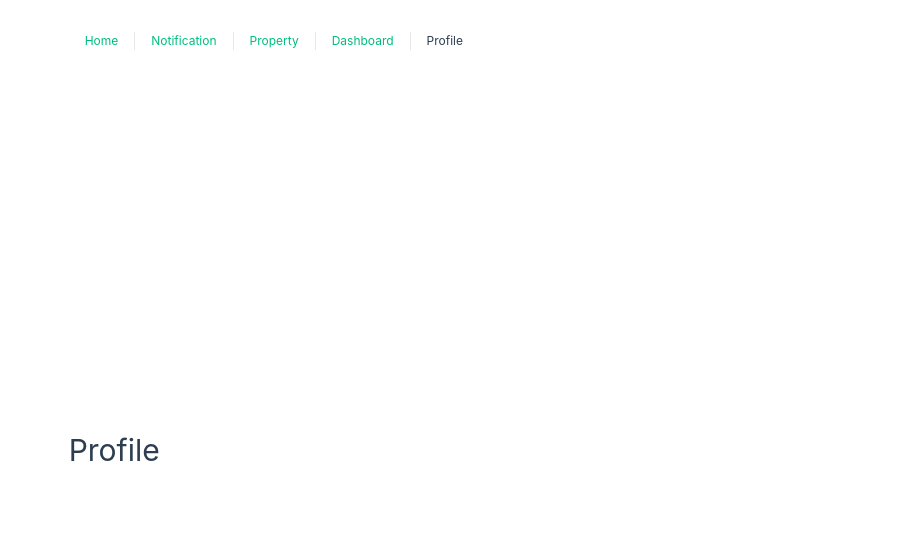
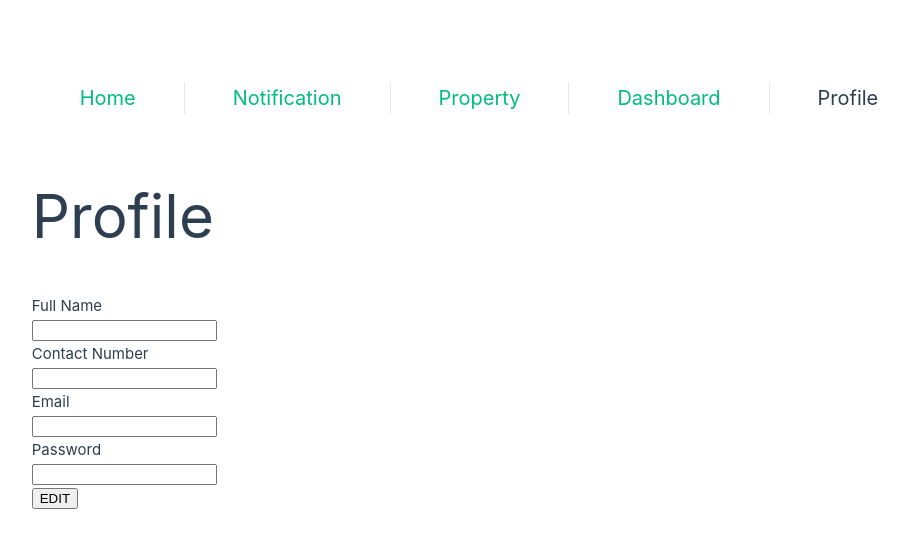
Before and after one commit to couchpotatopotato/propeaseapp, a Vue app: page /profile in a window 1280 px wide. Shown: the top 548 px of the page, without its empty margins (161-1070 px from the left). Built offline with nearby package versions, Linux system fonts and the light colour scheme.

Commit message:
Edited formatting for main structure

```diff
--- a/src/App.vue
+++ b/src/App.vue
@@ -19,17 +19,12 @@ import { RouterLink, RouterView } from "vue-router";
   <RouterView />
 </template>
 
-<style scoped>
-header {
-  line-height: 1.5;
-  max-height: 100vh;
-}
-
+<style>
 nav {
   width: 100%;
-  font-size: 12px;
+  font-size: 20px;
   text-align: center;
-  margin-top: 2rem;
+  margin-top: 50px;
 }
 
 nav a.router-link-exact-active {
@@ -42,7 +37,7 @@ nav a.router-link-exact-active:hover {
 
 nav a {
   display: inline-block;
-  padding: 0 1rem;
+  padding: 0 3rem;
   border-left: 1px solid var(--color-border);
 }
 
--- a/src/assets/base.css
+++ b/src/assets/base.css
@@ -65,8 +65,9 @@ body {
   background: var(--color-background);
   transition: color 0.5s, background-color 0.5s;
   line-height: 1.6;
-  font-family: Inter, -apple-system, BlinkMacSystemFont, 'Segoe UI', Roboto, Oxygen, Ubuntu,
-    Cantarell, 'Fira Sans', 'Droid Sans', 'Helvetica Neue', sans-serif;
+  font-family: Inter, -apple-system, BlinkMacSystemFont, "Segoe UI", Roboto,
+    Oxygen, Ubuntu, Cantarell, "Fira Sans", "Droid Sans", "Helvetica Neue",
+    sans-serif;
   font-size: 15px;
   text-rendering: optimizeLegibility;
   -webkit-font-smoothing: antialiased;
--- a/src/assets/main.css
+++ b/src/assets/main.css
@@ -1,10 +1,9 @@
-@import './base.css';
+@import "./base.css";
 
 #app {
   max-width: 1280px;
   margin: 0 auto;
   padding: 2rem;
-
   font-weight: normal;
 }
 
@@ -21,15 +20,14 @@ a,
   }
 }
 
-@media (min-width: 1024px) {
-  body {
-    display: flex;
-    place-items: center;
-  }
+body {
+  display: flex;
+}
 
-  #app {
-    display: grid;
-    grid-template-columns: 1fr 1fr;
-    padding: 0 2rem;
-  }
+.about {
+  margin-top: 30px;
+  margin-bottom: 30px;
+  display: flex;
+  align-items: center;
+  font-size: 30px;
 }
--- a/src/components/Profile/Profile.vue
+++ b/src/components/Profile/Profile.vue
@@ -0,0 +1,18 @@
+<template>
+  <div id="Profile">
+    <form>
+      <label for="fullname">Full Name</label><br />
+      <input type="text" id="fullname" name="fullname" /><br />
+
+      <label for="contact">Contact Number</label><br />
+      <input type="text" id="contact" name="contact" /><br />
+
+      <label for="email">Email</label><br />
+      <input type="text" id="email" name="email" /><br />
+
+      <label for="password">Password</label><br />
+      <input type="text" id="password" name="password" /><br />
+    </form>
+    <button>EDIT</button>
+  </div>
+</template>
--- a/src/views/DashboardView.vue
+++ b/src/views/DashboardView.vue
@@ -4,12 +4,4 @@
   </div>
 </template>
 
-<style>
-@media (min-width: 1024px) {
-  .about {
-    min-height: 100vh;
-    display: flex;
-    align-items: center;
-  }
-}
-</style>
+<style></style>
--- a/src/views/HomeView.vue
+++ b/src/views/HomeView.vue
@@ -1,7 +1,7 @@
-<script setup></script>
-
 <template>
   <div class="about">
     <h1>Home</h1>
   </div>
 </template>
+
+<style></style>
--- a/src/views/NotifView.vue
+++ b/src/views/NotifView.vue
@@ -4,12 +4,4 @@
   </div>
 </template>
 
-<style>
-@media (min-width: 1024px) {
-  .about {
-    min-height: 100vh;
-    display: flex;
-    align-items: center;
-  }
-}
-</style>
+<style></style>
--- a/src/views/ProfileView.vue
+++ b/src/views/ProfileView.vue
@@ -2,14 +2,23 @@
   <div class="about">
     <h1>Profile</h1>
   </div>
+  <Profile />
 </template>
 
 <style>
-@media (min-width: 1024px) {
-  .about {
-    min-height: 100vh;
-    display: flex;
-    align-items: center;
-  }
+.about {
+  margin: 30 30 30 30;
+  display: flex;
+  align-items: center;
 }
 </style>
+
+<script>
+import Profile from "../components/Profile/Profile.vue";
+
+export default {
+  components: {
+    Profile,
+  },
+};
+</script>
--- a/src/views/PropertyView.vue
+++ b/src/views/PropertyView.vue
@@ -4,12 +4,4 @@
   </div>
 </template>
 
-<style>
-@media (min-width: 1024px) {
-  .about {
-    min-height: 100vh;
-    display: flex;
-    align-items: center;
-  }
-}
-</style>
+<style></style>
```
